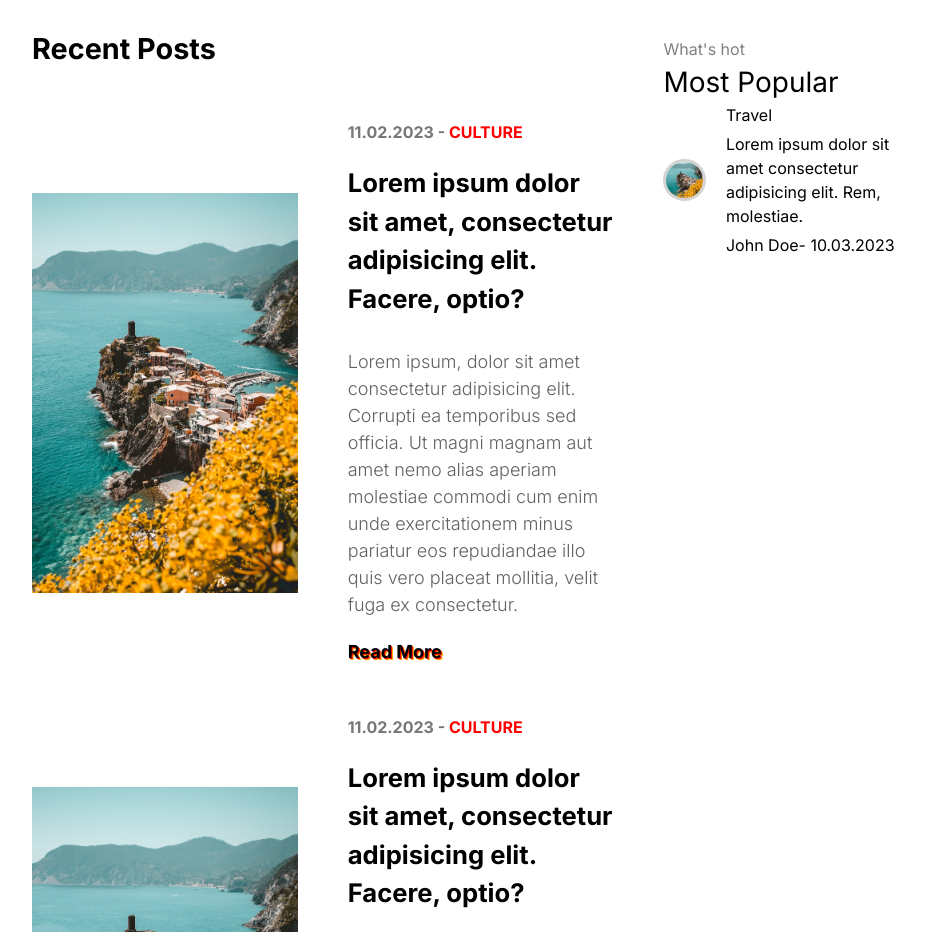
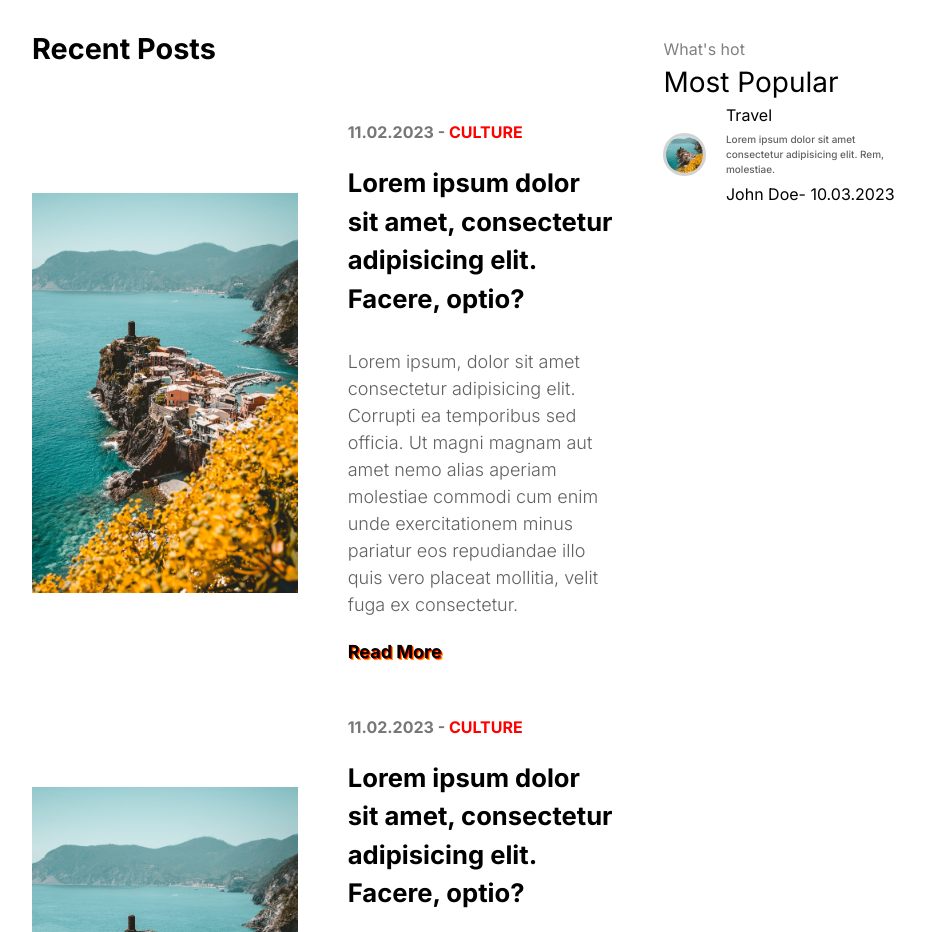
Before and after one commit to kanugurajesh/DevShare, a Next.js app: page / in a window 1280 px wide. Shown: the part 1360-2292 px from the top of the page, without its empty margins (176-1101 px from the left). Built offline with nearby package versions, Linux system fonts and the light colour scheme.

Commit message:
Adding new data

```diff
--- a/components/Menu/Menu.tsx
+++ b/components/Menu/Menu.tsx
@@ -17,7 +17,7 @@ const Menu = () => {
             <span className={`${styles.category} ${styles.travel}`}>
               Travel
             </span>
-            <h3>Lorem ipsum dolor sit amet consectetur adipisicing elit. Rem, molestiae.</h3>
+            <h3 className={styles.postTitle}>Lorem ipsum dolor sit amet consectetur adipisicing elit. Rem, molestiae.</h3>
             <div className={styles.detail}>
               <span className={styles.username}>
                 John Doe
--- a/components/Menu/menu.module.css
+++ b/components/Menu/menu.module.css
@@ -41,3 +41,9 @@
     flex-direction: column;
     gap: 5px;
 }
+
+.postTitle {
+    font-size: 10px;
+    font-weight: 500;
+    color: var(--softTextColor);
+}
```
